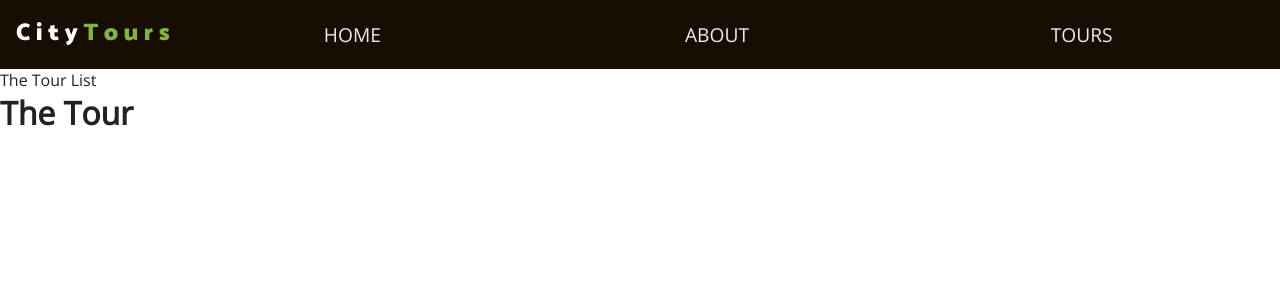
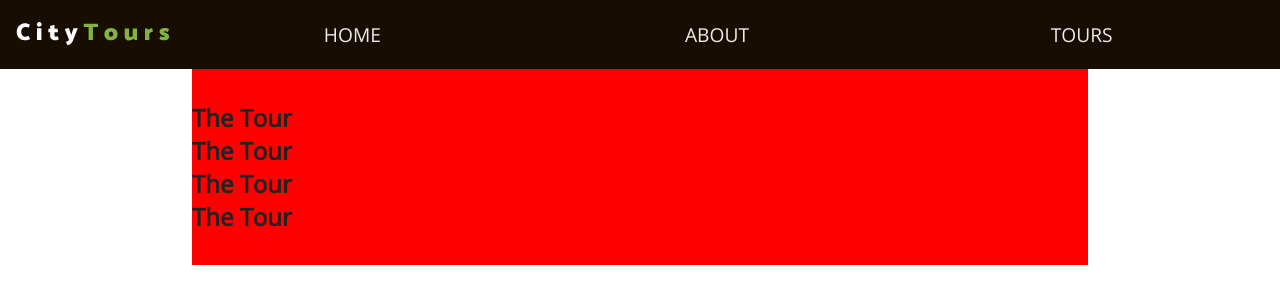
Before and after one commit to n4vdeep/city-tours-project, a React (Create React App) app in the folder city-tours/: page / in a window 1280 px wide. Shown: the top 304 px of the page. Built offline with nearby package versions, Linux system fonts and the light colour scheme.

Commit message:
set up basic state for Tourlist and applied logic to map through tourData.js file and display information

```diff
--- a/city-tours/src/components/Tour/Tour.js
+++ b/city-tours/src/components/Tour/Tour.js
@@ -1,4 +1,5 @@
 import React, { Component } from 'react';
+import './tour.scss'
 
 class Tour extends Component {
   render() {
--- a/city-tours/src/components/TourList/index.js
+++ b/city-tours/src/components/TourList/index.js
@@ -1,13 +1,40 @@
 import React, { Component } from 'react';
-import Tour from '../Tour/Tour';
+import Tour from '../Tour';
+import './tourlist.scss';
+import { tourData } from '../../tourData';
+
 
 class TourList extends Component {
+  /*
+    Set up state...
+    This state object references the
+    tourdata.js file being imported
+    above
+  */
+  state = {
+    tours: tourData
+  };
+
+  removeTour = id => {
+    console.log(id);
+  }
+
   render() {
+    //console.log(this.state.tours);
+    const { tours } = this.state
+
     return (
-      <div>
-        The Tour List
-        <Tour />
-      </div>
+      <section className="tour__list">
+        {/*
+          Loop through tourData...
+          each and every time we get an item
+          return the information from the item
+        */}
+
+        {tours.map(tour => (
+          <Tour key={tour.id} tour={tour} removeTour={this.removeTour} />
+        ))}
+      </section>
     );
   }
 }
--- a/city-tours/src/components/TourList/tourlist.scss
+++ b/city-tours/src/components/TourList/tourlist.scss
@@ -0,0 +1,7 @@
+.tour__list {
+  width: 70vw;
+  max-width: 1170px;
+  margin: 0 auto;
+  padding: 2rem 0;
+  background: red;
+}
```
Also changed, not shown: city-tours/src/tourData.js (line endings or trailing spaces).
